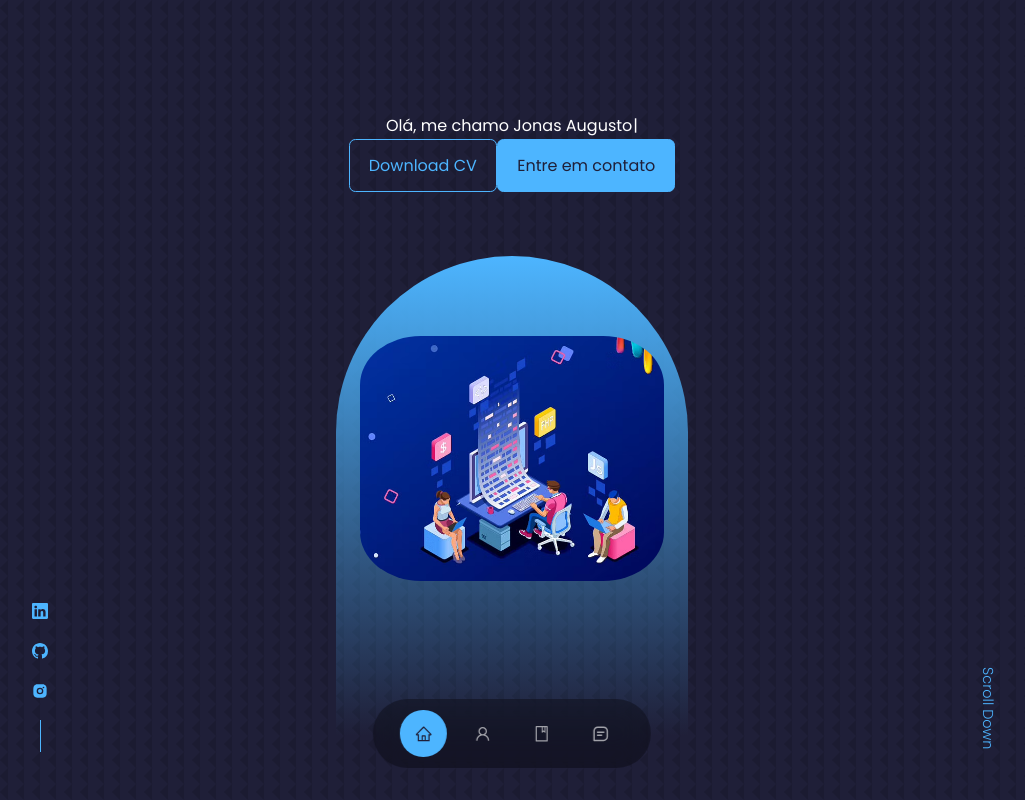
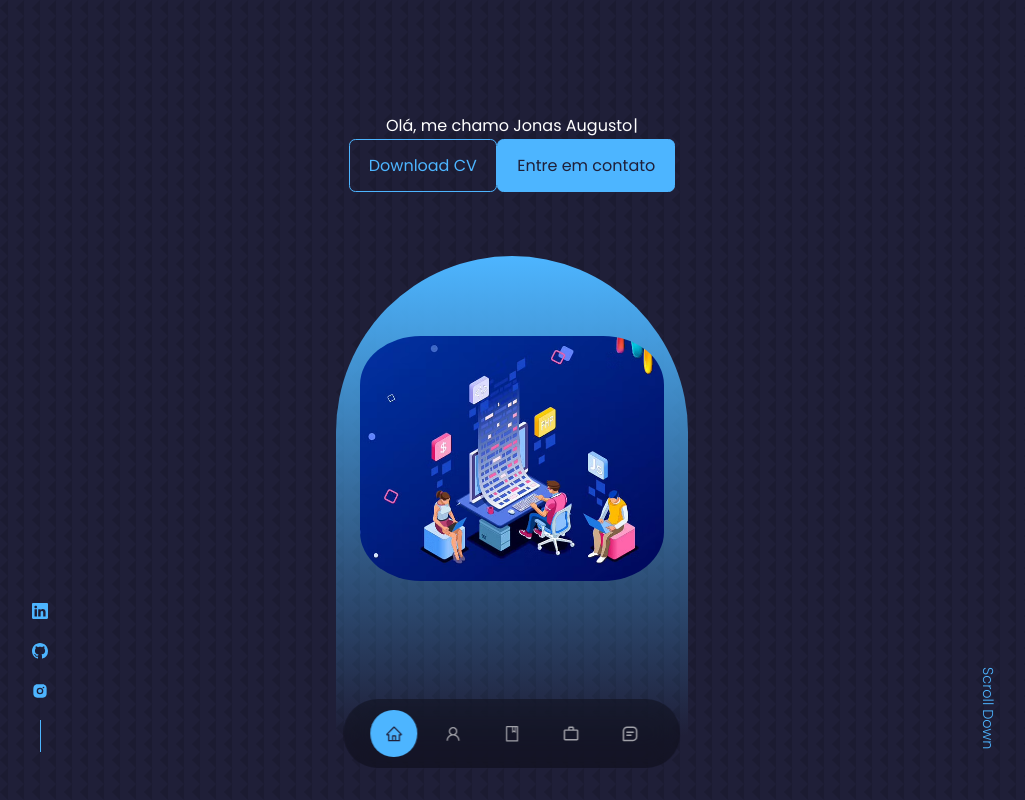
Before and after one commit to jonasaugust1/My-Portfolio, a React (Create React App) app: page / in a window 1280 px wide. Shown: the top 800 px of the page, without its empty margins (128-1153 px from the left). Built offline with nearby package versions, Linux system fonts and the light colour scheme.

Commit message:
Add portfolio nav button

```diff
--- a/src/components/nav/Nav.jsx
+++ b/src/components/nav/Nav.jsx
@@ -4,6 +4,7 @@
 import {AiOutlineUser} from 'react-icons/ai'
 import {AiOutlineBook} from 'react-icons/ai'
 import {BiMessageSquareDetail} from 'react-icons/bi'
+import {MdWorkOutline} from 'react-icons/md'
 import { useState } from 'react'
 
 const Nav = () => {
@@ -14,6 +15,7 @@
       <a href="#" onClick={() => setActiveNav('#')} className={activeNav === '#' ? 'active' : ''}><AiOutlineHome /></a>
       <a href="#about" onClick={() => setActiveNav('#about')} className={activeNav === '#about' ? 'active' : ''}><AiOutlineUser /></a>
       <a href="#experience" onClick={() => setActiveNav('#experience')} className={activeNav === '#experience' ? 'active' : ''}><AiOutlineBook /></a>
+      <a href="#portfolio" onClick={() => setActiveNav('#portfolio')} className={activeNav === '#portfolio' ? 'active' : ''}><MdWorkOutline /></a>
       <a href="#contact" onClick={() => setActiveNav('#contact')} className={activeNav === '#contact' ? 'active' : ''}><BiMessageSquareDetail /></a>
     </nav>
   )
```
